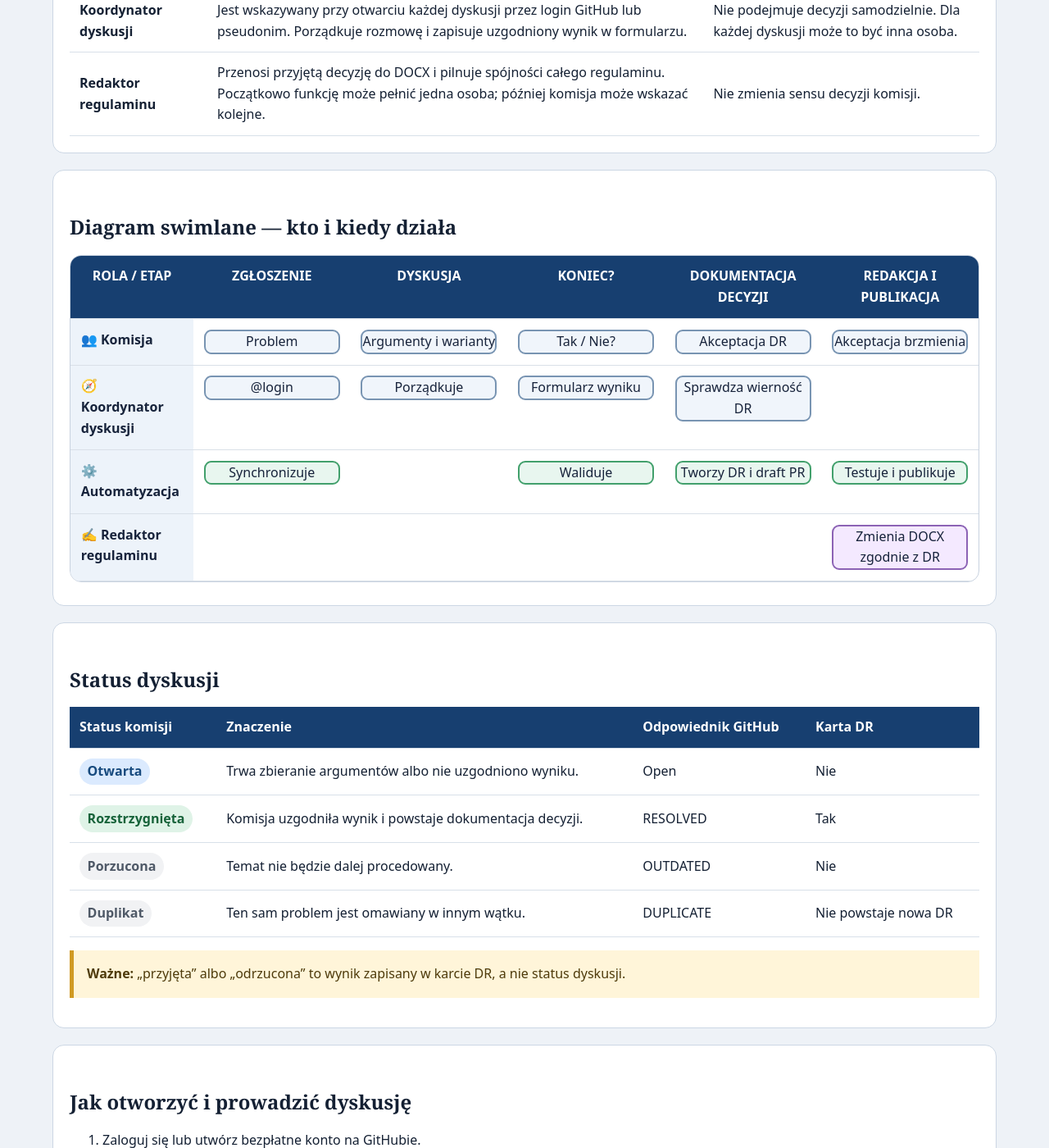
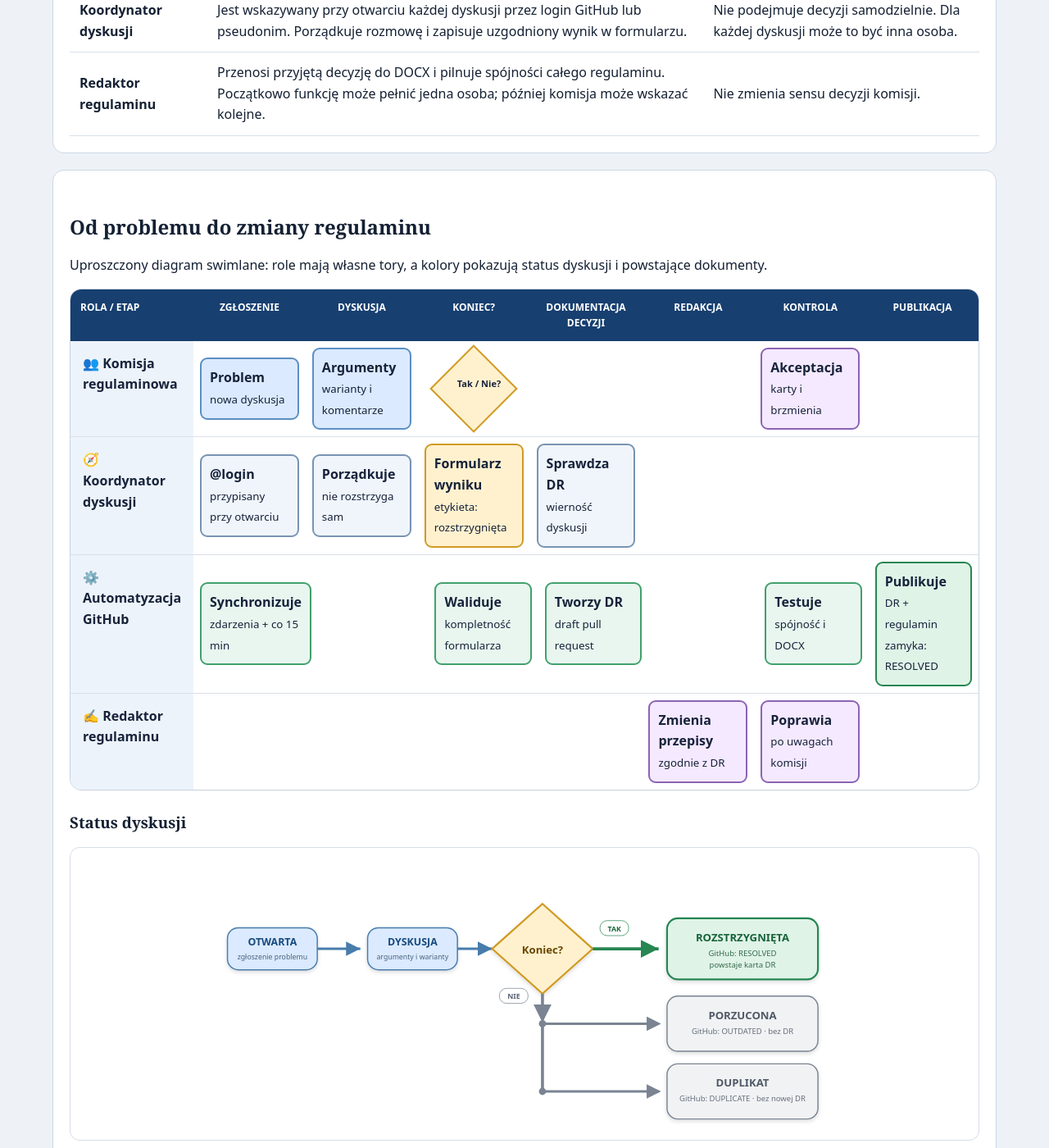
Before and after one commit to Fencer4Life/Regulamin_Kadry-SPWS, a Jekyll site: the page built from przewodnik.html, in a window 1280 px wide and 1400 px high, scrolled down 1221 px. Shown: the whole window at 82% size. Built offline with Jekyll 4.4.1, drawn with Linux system fonts in a browser that asks for light colours; some of the changed text lies outside the part shown.

Commit message:
fix: restore approved process diagrams

```diff
--- /dev/null
+++ b/_includes/process-diagrams.html
@@ -0,0 +1,117 @@
+<h2>Od problemu do zmiany regulaminu</h2>
+<p class="subtitle">Uproszczony diagram swimlane: role mają własne tory, a kolory pokazują status dyskusji i powstające dokumenty.</p>
+
+<div style="overflow-x:auto;padding-bottom:10px">
+<div style="min-width:1080px;border:1px solid #c8d2df;border-radius:14px;overflow:hidden;background:#fff;color:#17233b">
+  <div style="display:grid;grid-template-columns:150px repeat(7,1fr);background:#173f70;color:#fff;font-size:12px;font-weight:800;text-align:center">
+    <div style="padding:12px;text-align:left">ROLA / ETAP</div><div style="padding:12px">ZGŁOSZENIE</div><div style="padding:12px">DYSKUSJA</div><div style="padding:12px">KONIEC?</div><div style="padding:12px">DOKUMENTACJA<br>DECYZJI</div><div style="padding:12px">REDAKCJA</div><div style="padding:12px">KONTROLA</div><div style="padding:12px">PUBLIKACJA</div>
+  </div>
+
+  <div style="display:grid;grid-template-columns:150px repeat(7,1fr);min-height:112px;border-bottom:1px solid #d9e0e8;align-items:center">
+    <div style="height:100%;padding:15px;background:#edf3fa;font-weight:800">👥 Komisja regulaminowa</div>
+    <div style="padding:8px"><div style="background:#dbeafe;border:2px solid #5b8fc4;border-radius:9px;padding:10px"><b>Problem</b><br><small>nowa dyskusja</small></div></div>
+    <div style="padding:8px"><div style="background:#dbeafe;border:2px solid #5b8fc4;border-radius:9px;padding:10px"><b>Argumenty</b><br><small>warianty i komentarze</small></div></div>
+    <div style="padding:8px"><div style="transform:rotate(45deg);width:76px;height:76px;margin:auto;background:#fff1ce;border:2px solid #d09a23"><div style="transform:rotate(-45deg);padding:18px 3px;text-align:center;font-size:11px"><b>Tak / Nie?</b></div></div></div>
+    <div></div><div></div>
+    <div style="padding:8px"><div style="background:#f4e9ff;border:2px solid #8c63b5;border-radius:9px;padding:10px"><b>Akceptacja</b><br><small>karty i brzmienia</small></div></div>
+    <div></div>
+  </div>
+
+  <div style="display:grid;grid-template-columns:150px repeat(7,1fr);min-height:112px;border-bottom:1px solid #d9e0e8;align-items:center">
+    <div style="height:100%;padding:15px;background:#edf3fa;font-weight:800">🧭 Koordynator dyskusji</div>
+    <div style="padding:8px"><div style="background:#f0f5fb;border:2px solid #7894b2;border-radius:9px;padding:10px"><b>@login</b><br><small>przypisany przy otwarciu</small></div></div>
+    <div style="padding:8px"><div style="background:#f0f5fb;border:2px solid #7894b2;border-radius:9px;padding:10px"><b>Porządkuje</b><br><small>nie rozstrzyga sam</small></div></div>
+    <div style="padding:8px"><div style="background:#fff1ce;border:2px solid #d09a23;border-radius:9px;padding:10px"><b>Formularz wyniku</b><br><small>etykieta: rozstrzygnięta</small></div></div>
+    <div style="padding:8px"><div style="background:#f0f5fb;border:2px solid #7894b2;border-radius:9px;padding:10px"><b>Sprawdza DR</b><br><small>wierność dyskusji</small></div></div>
+    <div></div><div></div><div></div>
+  </div>
+
+  <div style="display:grid;grid-template-columns:150px repeat(7,1fr);min-height:112px;border-bottom:1px solid #d9e0e8;align-items:center">
+    <div style="height:100%;padding:15px;background:#edf3fa;font-weight:800">⚙️ Automatyzacja GitHub</div>
+    <div style="padding:8px"><div style="background:#e8f6ef;border:2px solid #42a06c;border-radius:9px;padding:10px"><b>Synchronizuje</b><br><small>zdarzenia + co 15 min</small></div></div>
+    <div></div>
+    <div style="padding:8px"><div style="background:#e8f6ef;border:2px solid #42a06c;border-radius:9px;padding:10px"><b>Waliduje</b><br><small>kompletność formularza</small></div></div>
+    <div style="padding:8px"><div style="background:#e8f6ef;border:2px solid #42a06c;border-radius:9px;padding:10px"><b>Tworzy DR</b><br><small>draft pull request</small></div></div>
+    <div></div>
+    <div style="padding:8px"><div style="background:#e8f6ef;border:2px solid #42a06c;border-radius:9px;padding:10px"><b>Testuje</b><br><small>spójność i DOCX</small></div></div>
+    <div style="padding:8px"><div style="background:#dff3e7;border:2px solid #278652;border-radius:9px;padding:10px"><b>Publikuje</b><br><small>DR + regulamin<br>zamyka: RESOLVED</small></div></div>
+  </div>
+
+  <div style="display:grid;grid-template-columns:150px repeat(7,1fr);min-height:112px;align-items:center">
+    <div style="height:100%;padding:15px;background:#edf3fa;font-weight:800">✍️ Redaktor regulaminu</div>
+    <div></div><div></div><div></div><div></div>
+    <div style="padding:8px"><div style="background:#f4e9ff;border:2px solid #8c63b5;border-radius:9px;padding:10px"><b>Zmienia przepisy</b><br><small>zgodnie z DR</small></div></div>
+    <div style="padding:8px"><div style="background:#f4e9ff;border:2px solid #8c63b5;border-radius:9px;padding:10px"><b>Poprawia</b><br><small>po uwagach komisji</small></div></div>
+    <div></div>
+  </div>
+</div>
+</div>
+
+<div class="section">
+  <h3>Status dyskusji</h3>
+  <div style="overflow-x:auto;background:#fff;border:1px solid #d7dee8;border-radius:12px;padding:12px;text-align:center">
+  <svg viewBox="0 0 1040 455" role="img" aria-label="Diagram statusów dyskusji" style="display:block;width:min(100%,760px);height:auto;margin:0 auto;font-family:system-ui,-apple-system,Segoe UI,sans-serif">
+    <defs>
+      <marker id="arrow-blue" markerWidth="7" markerHeight="7" refX="6" refY="3" orient="auto"><path d="M0,0 L0,6 L6,3 z" fill="#477cab"/></marker>
+      <marker id="arrow-green" markerWidth="7" markerHeight="7" refX="6" refY="3" orient="auto"><path d="M0,0 L0,6 L6,3 z" fill="#278652"/></marker>
+      <marker id="arrow-gray" markerWidth="6" markerHeight="6" refX="5" refY="3" orient="auto"><path d="M0,0 L0,6 L6,3 z" fill="#7a8492"/></marker>
+      <filter id="soft-shadow" x="-20%" y="-20%" width="140%" height="140%"><feDropShadow dx="0" dy="3" stdDeviation="4" flood-opacity=".14"/></filter>
+    </defs>
+
+    <rect x="24" y="117" width="150" height="70" rx="18" fill="#dbeafe" stroke="#477cab" stroke-width="2" filter="url(#soft-shadow)"/>
+    <text x="99" y="146" text-anchor="middle" font-size="17" font-weight="800" fill="#174a7e">OTWARTA</text>
+    <text x="99" y="169" text-anchor="middle" font-size="12" fill="#48637d">zgłoszenie problemu</text>
+
+    <path d="M174 152 H246" fill="none" stroke="#477cab" stroke-width="4" marker-end="url(#arrow-blue)"/>
+    <rect x="258" y="117" width="150" height="70" rx="18" fill="#dbeafe" stroke="#477cab" stroke-width="2" filter="url(#soft-shadow)"/>
+    <text x="333" y="146" text-anchor="middle" font-size="17" font-weight="800" fill="#174a7e">DYSKUSJA</text>
+    <text x="333" y="169" text-anchor="middle" font-size="12" fill="#48637d">argumenty i warianty</text>
+
+    <path d="M408 152 H466" fill="none" stroke="#477cab" stroke-width="4" marker-end="url(#arrow-blue)"/>
+    <polygon points="550,77 634,152 550,227 466,152" fill="#fff1ce" stroke="#d09a23" stroke-width="3" filter="url(#soft-shadow)"/>
+    <text x="550" y="160" text-anchor="middle" font-size="18" font-weight="900" fill="#684600">Koniec?</text>
+
+    <path d="M634 152 H744" fill="none" stroke="#278652" stroke-width="5" marker-end="url(#arrow-green)"/>
+    <rect x="646" y="105" width="48" height="25" rx="12" fill="#fff" stroke="#278652"/>
+    <text x="670" y="123" text-anchor="middle" font-size="12" font-weight="900" fill="#17633a">TAK</text>
+    <rect x="758" y="101" width="252" height="102" rx="18" fill="#dff3e7" stroke="#278652" stroke-width="3" filter="url(#soft-shadow)"/>
+    <text x="884" y="139" text-anchor="middle" font-size="18" font-weight="900" fill="#17633a">ROZSTRZYGNIĘTA</text>
+    <text x="884" y="164" text-anchor="middle" font-size="13" fill="#356a4c">GitHub: RESOLVED</text>
+    <text x="884" y="184" text-anchor="middle" font-size="13" fill="#356a4c">powstaje karta DR</text>
+
+    <path d="M550 227 V270" fill="none" stroke="#7a8492" stroke-width="5" marker-end="url(#arrow-gray)"/>
+    <path d="M550 277 V390" fill="none" stroke="#7a8492" stroke-width="5"/>
+    <rect x="478" y="218" width="48" height="25" rx="12" fill="#fff" stroke="#7a8492"/>
+    <text x="502" y="236" text-anchor="middle" font-size="12" font-weight="900" fill="#596273">NIE</text>
+
+    <circle cx="550" cy="277" r="6" fill="#7a8492"/>
+    <path d="M550 277 H744" fill="none" stroke="#7a8492" stroke-width="4" marker-end="url(#arrow-gray)"/>
+    <rect x="758" y="231" width="252" height="92" rx="18" fill="#f1f2f4" stroke="#7a8492" stroke-width="2" filter="url(#soft-shadow)"/>
+    <text x="884" y="269" text-anchor="middle" font-size="18" font-weight="900" fill="#4f5967">PORZUCONA</text>
+    <text x="884" y="294" text-anchor="middle" font-size="13" fill="#656f7d">GitHub: OUTDATED · bez DR</text>
+
+    <circle cx="550" cy="390" r="6" fill="#7a8492"/>
+    <path d="M550 390 H744" fill="none" stroke="#7a8492" stroke-width="4" marker-end="url(#arrow-gray)"/>
+    <rect x="758" y="344" width="252" height="92" rx="18" fill="#f1f2f4" stroke="#7a8492" stroke-width="2" filter="url(#soft-shadow)"/>
+    <text x="884" y="382" text-anchor="middle" font-size="18" font-weight="900" fill="#4f5967">DUPLIKAT</text>
+    <text x="884" y="407" text-anchor="middle" font-size="13" fill="#656f7d">GitHub: DUPLICATE · bez nowej DR</text>
+  </svg>
+  </div>
+  <p style="margin-top:12px"><b>Wynik decyzji:</b> „przyjęta” albo „odrzucona” jest zapisywany w karcie DR, a nie jako status dyskusji.</p>
+</div>
+
+<div class="section">
+  <h3>Artefakty, które powstają</h3>
+  <div style="display:flex;align-items:center;gap:8px;flex-wrap:wrap">
+    <span style="padding:10px 14px;background:#dbeafe;border-radius:8px">💬 Dyskusja</span><b>→</b>
+    <span style="padding:10px 14px;background:#fff1ce;border-radius:8px">📋 Formularz rozstrzygnięcia</span><b>→</b>
+    <span style="padding:10px 14px;background:#e8f6ef;border-radius:8px">📄 Karta DR</span><b>→</b>
+    <span style="padding:10px 14px;background:#f4e9ff;border-radius:8px">📝 Zmieniony regulamin DOCX</span><b>→</b>
+    <span style="padding:10px 14px;background:#dff3e7;border-radius:8px">🌐 Publikacja</span>
+  </div>
+</div>
+
+<div class="section">
+  <h3>Notacja</h3>
+  <p><b>Prostokąt</b> = czynność · <b>romb</b> = rozstrzygnięcie · <b>kolor niebieski</b> = dyskusja · <b>żółty</b> = uzgodniony wynik oczekujący na dokumentację · <b>zielony</b> = automatyzacja lub publikacja · <b>fioletowy</b> = redakcja prawna dokumentu.</p>
+</div>
--- a/przewodnik.html
+++ b/przewodnik.html
@@ -44,31 +44,8 @@ permalink: /przewodnik/
   </table>
 </section>
 
-<section class="guide-card">
-  <h2>Diagram swimlane — kto i kiedy działa</h2>
-  <div class="process-scroll">
-    <div class="swimlane">
-      <div class="lane head"><div>ROLA / ETAP</div><div>ZGŁOSZENIE</div><div>DYSKUSJA</div><div>KONIEC?</div><div>DOKUMENTACJA DECYZJI</div><div>REDAKCJA I PUBLIKACJA</div></div>
-      <div class="lane"><div class="who">👥 Komisja</div><div><div class="box">Problem</div></div><div><div class="box">Argumenty i warianty</div></div><div><div class="box">Tak / Nie?</div></div><div><div class="box">Akceptacja DR</div></div><div><div class="box">Akceptacja brzmienia</div></div></div>
-      <div class="lane"><div class="who">🧭 Koordynator dyskusji</div><div><div class="box">@login</div></div><div><div class="box">Porządkuje</div></div><div><div class="box">Formularz wyniku</div></div><div><div class="box">Sprawdza wierność DR</div></div><div></div></div>
-      <div class="lane"><div class="who">⚙️ Automatyzacja</div><div><div class="box auto">Synchronizuje</div></div><div></div><div><div class="box auto">Waliduje</div></div><div><div class="box auto">Tworzy DR i draft PR</div></div><div><div class="box auto">Testuje i publikuje</div></div></div>
-      <div class="lane"><div class="who">✍️ Redaktor regulaminu</div><div></div><div></div><div></div><div></div><div><div class="box edit">Zmienia DOCX zgodnie z DR</div></div></div>
-    </div>
-  </div>
-</section>
-
-<section class="guide-card">
-  <h2>Status dyskusji</h2>
-  <table class="status-table">
-    <thead><tr><th>Status komisji</th><th>Znaczenie</th><th>Odpowiednik GitHub</th><th>Karta DR</th></tr></thead>
-    <tbody>
-      <tr><td><span class="pill open">Otwarta</span></td><td>Trwa zbieranie argumentów albo nie uzgodniono wyniku.</td><td>Open</td><td>Nie</td></tr>
-      <tr><td><span class="pill done">Rozstrzygnięta</span></td><td>Komisja uzgodniła wynik i powstaje dokumentacja decyzji.</td><td>RESOLVED</td><td>Tak</td></tr>
-      <tr><td><span class="pill closed">Porzucona</span></td><td>Temat nie będzie dalej procedowany.</td><td>OUTDATED</td><td>Nie</td></tr>
-      <tr><td><span class="pill closed">Duplikat</span></td><td>Ten sam problem jest omawiany w innym wątku.</td><td>DUPLICATE</td><td>Nie powstaje nowa DR</td></tr>
-    </tbody>
-  </table>
-  <p class="note"><b>Ważne:</b> „przyjęta” albo „odrzucona” to wynik zapisany w karcie DR, a nie status dyskusji.</p>
+<section class="guide-card approved-diagrams">
+  {% include process-diagrams.html %}
 </section>
 
 <section class="guide-card">
```
Also changed, not shown: tests/test_commission_guide.py (+18 -2 lines).
